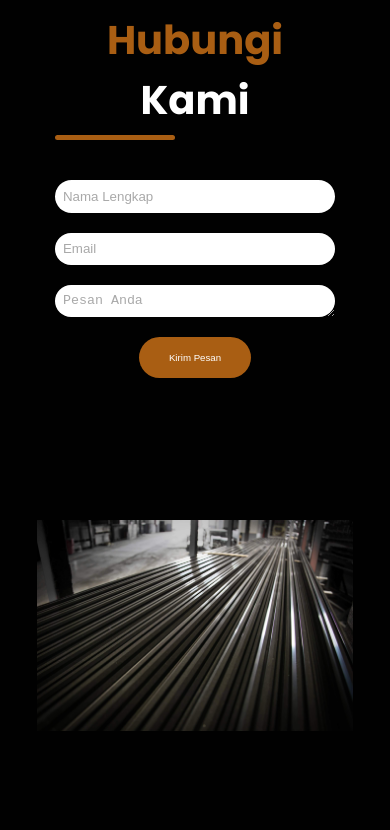
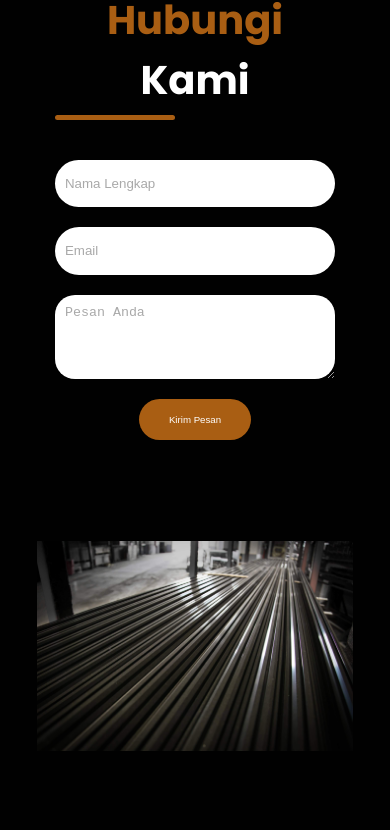
Before and after one commit to IpinIT/Company-Profile, a plain HTML site: page index.html in a window 390 px wide. Shown: the part 6041-6871 px from the top of the page. Drawn offline with nearby package versions, Linux system fonts and the light colour scheme.

Commit message:
mengatur tampilan input form

```diff
--- a/css/style.css
+++ b/css/style.css
@@ -379,6 +379,7 @@ body {
   height: 100px;
   padding-top: 15px;
   border-radius: 20px;
+  display: flex;
 }
 
 .contact-input:focus {
@@ -558,21 +559,30 @@ footer .credit a {
     padding: 10px;
   }
   .contact .contact-container .contact-left{
-    height: 50%;
+    height: 60%;
     align-items: center;
     position: relative;
   }
-  .contact .contact-container .contact-left .contact-input{
-    height: 40rem;
+  .contact .contact-container .contact-left .contact-input {
+    height: 100%;
     width: 100%;
-    padding: 8px;
+    align-items: center;
+    position: relative;
+  }
+  .contact .contact-container .contact-left input {
+    height: 100%;
+    width: 100%;
+    padding: 10px;
     align-items: center;
     position: relative;
   }
 
-  .contact .contact-container .contact-left .contact-input textarea {
-    padding: 8px;
-    height: 100%;
+  .contact .contact-container .contact-left textarea {
+    padding: 50px;
+    padding-top: 10px;
+    padding-left: 10px;
+    height: 150%;
+    display:flex;
   }
 
   .contact .contact-container .contact-left-title{
```
